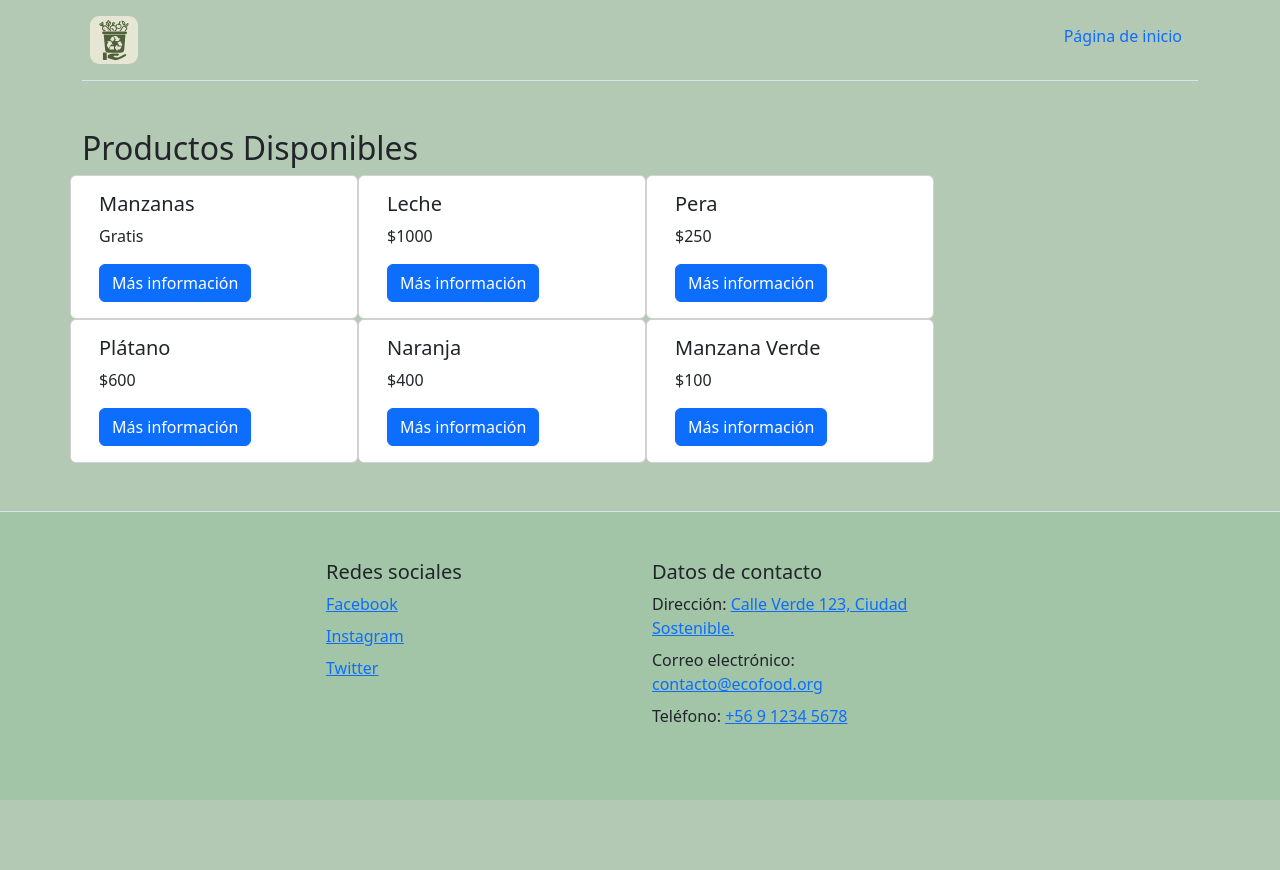
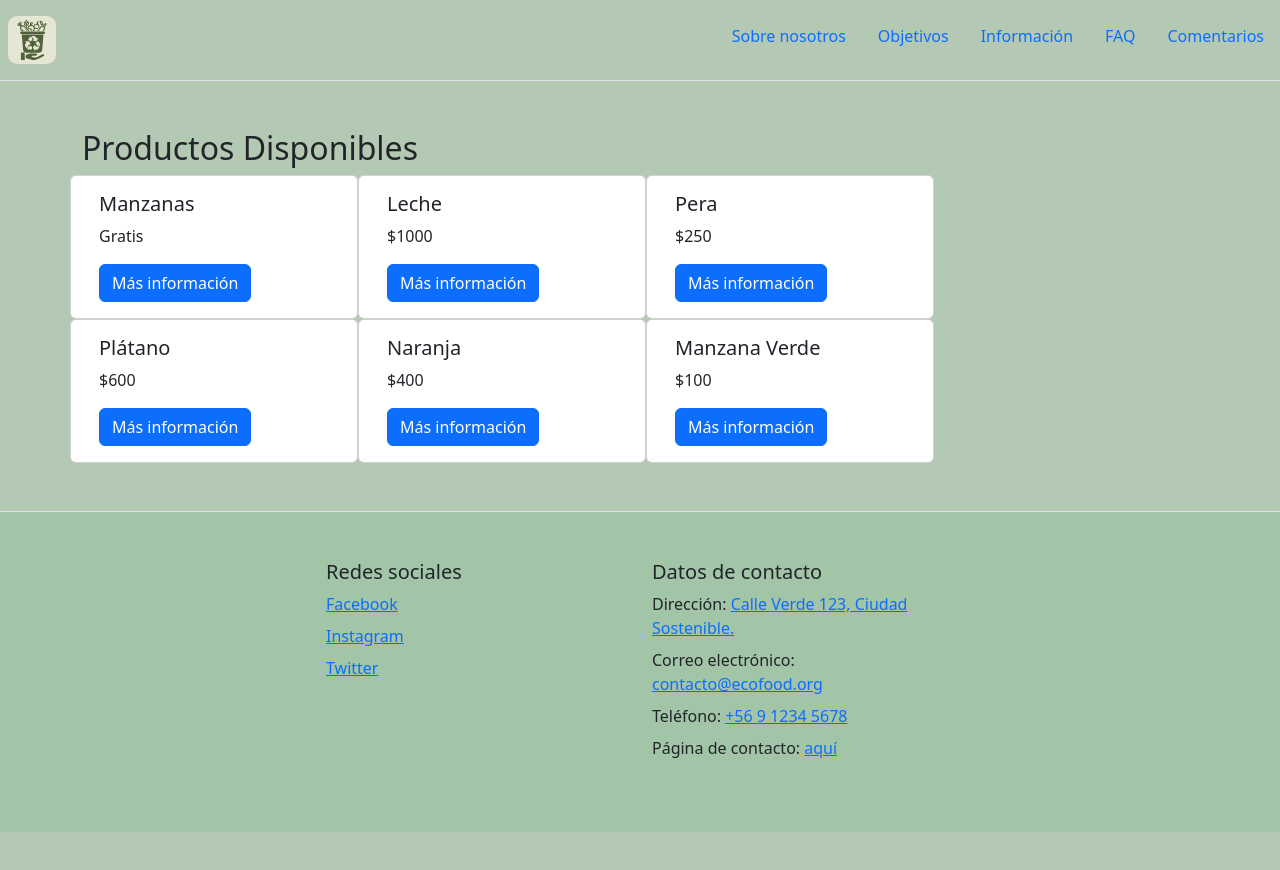
Before and after one commit to Pilseneyer/Evaluacion2, a plain HTML site: page home.html in a window 1280 px wide. Before the commit the page ends 848 px from the top, so only its background shows below. Drawn offline with nearby package versions, Linux system fonts and the light colour scheme.

Commit message:
Se arregló la distribución de las páginas

```diff
--- a/home.html
+++ b/home.html
@@ -11,7 +11,6 @@
     <link rel="stylesheet" href="css/styles.css">
 </head>
 <body>
-    <div class="container">
     <header class="d-flex flex-wrap justify-content-center py-3 mb-4 border-bottom">
         <a class="d-flex align-items-center mb-3 mb-md-0 me-md-auto link-body-emphasis text-decoration-none" href="index.html">
             <svg class="bi me-2" width="40" height="32" aria-hidden="true">
@@ -19,7 +18,12 @@
             <img src="imagenes/Recurso 7.svg">
         </a>
         <ul class="nav nav-pills">
-                <li class="nav-item"><a class="nav-link" href="index.html">Página de inicio</a></li>
+            <li class="nav-item"><a class="nav-link" href="index.html">Sobre nosotros</a></li>
+            <li class="nav-item"><a class="nav-link" href="index.html">Objetivos</a></li>
+            <li class="nav-item"><a class="nav-link" href="index.html">Información</a></li>
+            <li class="nav-item"><a class="nav-link" href="faq.html">FAQ</a></li>
+            <li class="nav-item"><a class="nav-link" href="comentarios.html">Comentarios</a></li>
+            </li>
         </ul>
     </header>
     </div>
@@ -51,6 +55,7 @@
             <li class="nav-item mb-2">Dirección: <a href="">Calle Verde 123, Ciudad Sostenible.</a></li>
             <li class="nav-item mb-2">Correo electrónico: <a href="mailto:contacto@ecofood.org">contacto@ecofood.org</a></li>
             <li class="nav-item mb-2">Teléfono: <a href="tel:+56912345678">+56 9 1234 5678</a></li>
+            <li class="nav-item mb-2">Página de contacto: <a href="contacto.html">aquí</a></li>
         </ul>
     </div>
 </footer>
```
Also changed, not shown: contacto.html (+1 -0 lines), faq.html (+4 -0 lines), index.html (+4 -0 lines), login.html (+8 -0 lines), registro.html (+8 -0 lines). Lines whose indentation alone changed are shown as unchanged.
